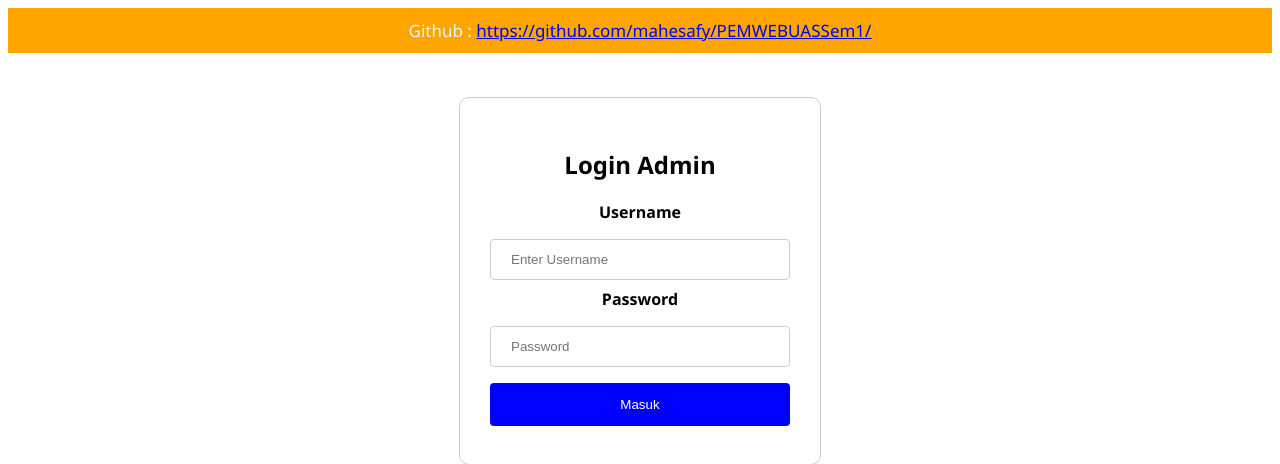
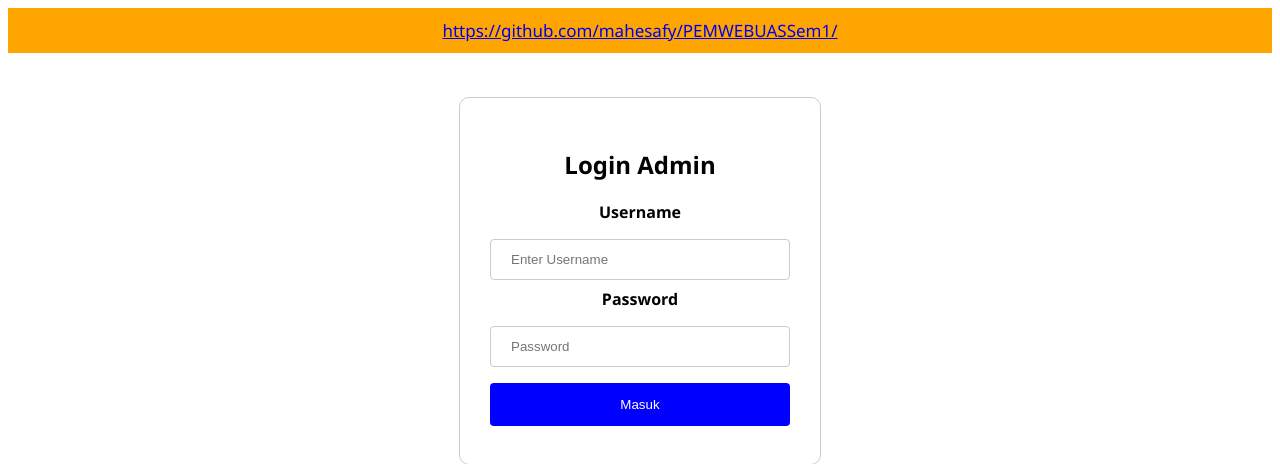
Before and after one commit to mahesafy/PEMWEBUASSem1, a PHP site: page /login.php in a window 1280 px wide. Shown: the top 464 px of the page. Run offline with PHP 8.4, Linux system fonts and the light colour scheme; some libraries are stand-ins or nearby versions.

Commit message:
Update login.php

```diff
--- a/login.php
+++ b/login.php
@@ -106,7 +106,7 @@ button[type="submit"] {
 </head>
 <body>
     <div class="topnav">
-Github : <a href="https://github.com/mahesafy/PEMWEBUASSem1/">https://github.com/mahesafy/PEMWEBUASSem1/</a>
+<a href="https://github.com/mahesafy/PEMWEBUASSem1/">https://github.com/mahesafy/PEMWEBUASSem1/</a>
 </div>
     <br><br>
 
```
